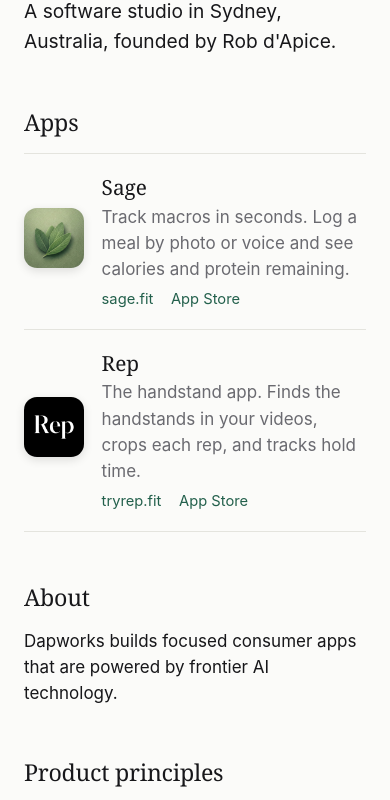
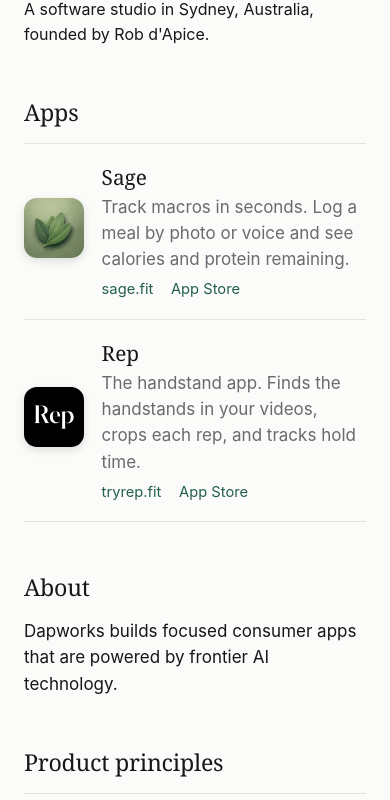
Before and after one commit to robertdapice/dapworks, a plain HTML site: page index.html in a window 390 px wide. Shown: the part 131-931 px from the top of the page. Drawn offline with Linux system fonts and the light colour scheme.

Commit message:
Fix lead line wrapping
One line at desktop; on phones it breaks before 'founded by Rob d'Apice'.

Co-Authored-By: Claude Fable 5.2 <noreply@anthropic.com>

```diff
--- a/index.html
+++ b/index.html
@@ -21,7 +21,9 @@
   ul.principles { list-style: none; padding: 0; margin: 0 0 1rem; }
   ul.principles li { padding: .45rem 0; border-top: 1px solid var(--rule); white-space: nowrap; }
   ul.principles li:last-child { border-bottom: 1px solid var(--rule); }
-  .lead { font-size: 1.2rem; }
+  .lead { font-size: 1.1rem; }
+  .nb { white-space: nowrap; }
+  @media (max-width: 480px) { .lead { font-size: 1rem; } }
   ul.products { list-style: none; padding: 0; margin: 0; border-top: 1px solid var(--rule); }
   ul.products li { display: flex; align-items: center; gap: 1.1rem; padding: 1.1rem 0; border-bottom: 1px solid var(--rule); }
   ul.products img { width: 60px; height: 60px; border-radius: 13px; flex: none; box-shadow: 0 3px 10px rgba(0,0,0,.12); }
@@ -35,7 +37,7 @@
 <body>
 <main>
   <h1>Dapworks</h1>
-  <p class="lead">A software studio in Sydney, Australia, founded by Rob d'Apice.</p>
+  <p class="lead">A software studio in <span class="nb">Sydney, Australia,</span> <span class="nb">founded by Rob d'Apice.</span></p>
 
   <h2>Apps</h2>
   <ul class="products">
```
